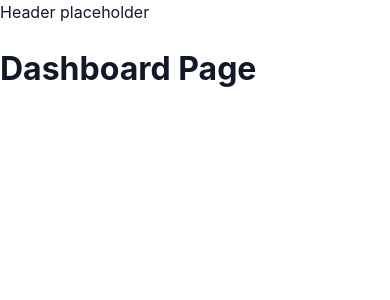
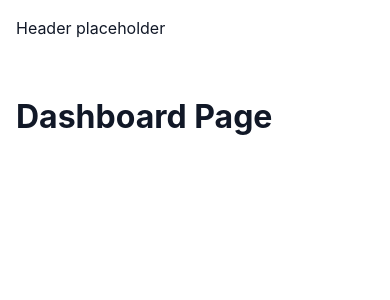
Before and after one commit to mpokala-dev/task-management-system, a React (Vite) app: page /dashboard in a window 390 px wide. Shown: the top 300 px of the page. Built offline with nearby package versions, Linux system fonts and the light colour scheme.

Commit message:
TMAS-19: add global responsive safeguards (overflow-x, image max-width) to reset.css and base Layout styles

```diff
--- /dev/null
+++ b/src/layouts/AuthLayout/AuthLayout.module.css
@@ -0,0 +1,15 @@
+.root {
+  display: flex;
+  flex-direction: column;
+  min-height: 100vh;
+  width: 100%;
+  overflow-x: hidden;
+}
+
+.main {
+  flex: 1;
+  width: 100%;
+  min-width: 0;
+  padding: var(--space-md);
+  box-sizing: border-box;
+}
--- a/src/layouts/AuthLayout.tsx
+++ b/src/layouts/AuthLayout/AuthLayout.tsx
@@ -4,18 +4,16 @@ Login
 Register
 Forgot Password
 
-<div className="auth-layout">
-   <Outlet />
-</div>
 
 **/
 
 import { Outlet } from 'react-router-dom';
+import styles from './AuthLayout.module.css';
 
 function AuthLayout() {
   return (
-    <div>
-      <main>
+    <div className={styles.root}>
+      <main className={styles.main}>
         <Outlet />
       </main>
     </div>
--- /dev/null
+++ b/src/layouts/MainLayout/MainLayout.module.css
@@ -0,0 +1,21 @@
+.root {
+  display: flex;
+  flex-direction: column;
+  min-height: 100vh;
+  width: 100%;
+  overflow-x: hidden;
+}
+
+.header {
+  width: 100%;
+  padding: var(--space-md);
+  box-sizing: border-box;
+}
+
+.main {
+  flex: 1;
+  width: 100%;
+  min-width: 0;
+  padding: var(--space-md);
+  box-sizing: border-box;
+}
--- a/src/layouts/MainLayout.tsx
+++ b/src/layouts/MainLayout/MainLayout.tsx
@@ -11,12 +11,13 @@ Outlet
 <Footer />
 **/
 import { Outlet } from 'react-router-dom';
+import styles from './MainLayout.module.css';
 
 function MainLayout() {
   return (
-    <div>
-      <header>Header placeholder</header>
-      <main>
+    <div className={styles.root}>
+      <header className={styles.header}>Header placeholder</header>
+      <main className={styles.main}>
         <Outlet />
       </main>
     </div>
--- a/src/layouts/index.ts
+++ b/src/layouts/index.ts
@@ -1,2 +1,2 @@
-export { default as MainLayout } from './MainLayout';
-export { default as AuthLayout } from './AuthLayout';
+export { default as MainLayout } from './MainLayout/MainLayout';
+export { default as AuthLayout } from './AuthLayout/AuthLayout';
--- a/src/routes/AppRoute.tsx
+++ b/src/routes/AppRoute.tsx
@@ -1,7 +1,7 @@
 // src/routes/AppRoute.tsx
 import { createBrowserRouter } from 'react-router-dom';
-import MainLayout from '@/layouts/MainLayout';
-import AuthLayout from '@/layouts/AuthLayout';
+import MainLayout from '@/layouts/MainLayout/MainLayout';
+import AuthLayout from '@/layouts/AuthLayout/AuthLayout';
 import Home from '@/pages/Home';
 import Login from '@/pages/Login/LoginPage';
 import Dashboard from '@/pages/Dashboard';
--- a/src/styles/reset.css
+++ b/src/styles/reset.css
@@ -11,6 +11,19 @@ body,
   height: 100%;
 }
 
+html {
+  overflow-x: hidden;
+}
+
 body {
   margin: 0;
+  overflow-x: hidden;
 }
+
+img,
+video,
+svg {
+  max-width: 100%;
+  height: auto;
+  display: block;
+}
--- a/tsconfig.app.json
+++ b/tsconfig.app.json
@@ -26,7 +26,6 @@
       "@config/*": ["./src/config/*"],
       "@constants/*": ["./src/constants/*"],
       "@features/*": ["./src/features/*"],
-      "@layouts/*": ["./src/layouts/*"],
       "@pages/*": ["./src/pages/*"],
       "@routes/*": ["./src/routes/*"],
       "@services/*": ["./src/services/*"],
@@ -35,7 +34,9 @@
       "@types/*": ["./src/types/*"],
       "@dashboard/*": ["./src/features/dashboard/*"],
       "@auth/*": ["./src/features/auth/*"],
-      "@tasks/*": ["./src/features/tasks/*"]
+      "@tasks/*": ["./src/features/tasks/*"],
+      "@layouts/MainLayout/*": ["./src/layouts/MainLayout/*"],
+      "@layouts/AuthLayout/*": ["./src/layouts/AuthLayout/*"]
     },
 
     /* Linting */
--- a/vite.config.ts
+++ b/vite.config.ts
@@ -18,7 +18,6 @@ export default defineConfig({
       '@constants': path.resolve(__dirname, './src/constants'),
       '@features': path.resolve(__dirname, './src/features'),
       '@pages': path.resolve(__dirname, './src/pages'),
-      '@layouts': path.resolve(__dirname, './src/layouts'),
       '@routes': path.resolve(__dirname, './src/routes'),
       '@services': path.resolve(__dirname, './src/services'),
       '@styles': path.resolve(__dirname, './src/styles'),
@@ -27,6 +26,8 @@ export default defineConfig({
       '@dashboard': path.resolve(__dirname, './src/features/dashboard'),
       '@auth': path.resolve(__dirname, './src/features/auth'),
       '@tasks': path.resolve(__dirname, './src/features/tasks'),
+      '@layouts/MainLayout': path.resolve(__dirname, './src/layouts/MainLayout'),
+      '@layouts/AuthLayout': path.resolve(__dirname, './src/layouts/AuthLayout'),
     },
   },
 });
```
